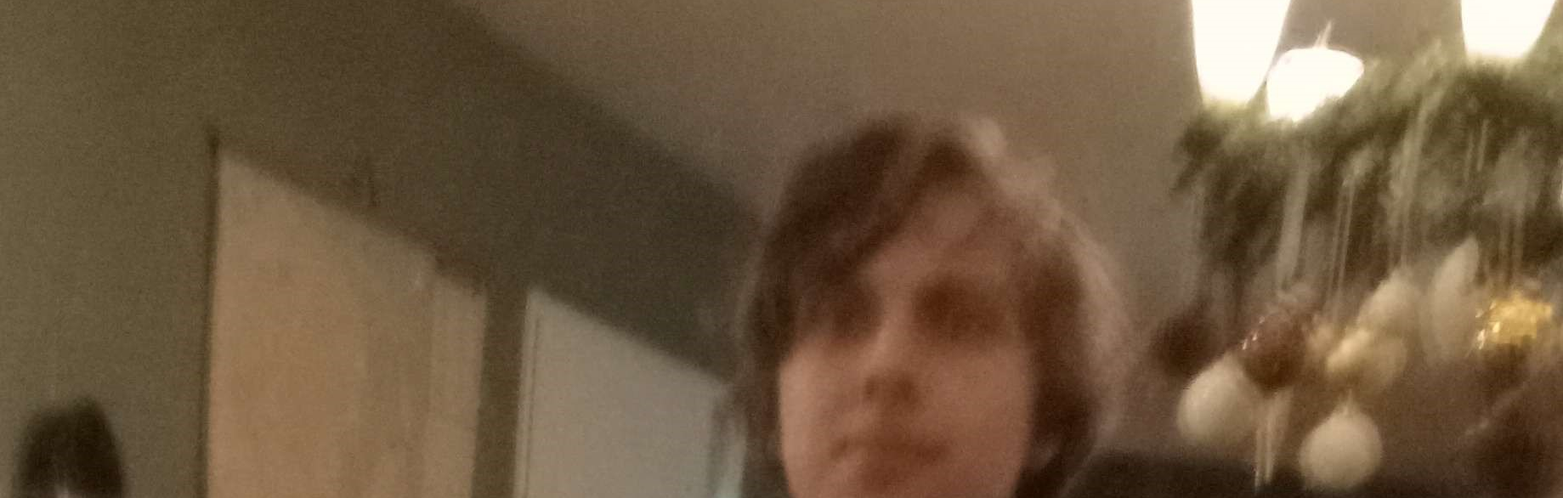
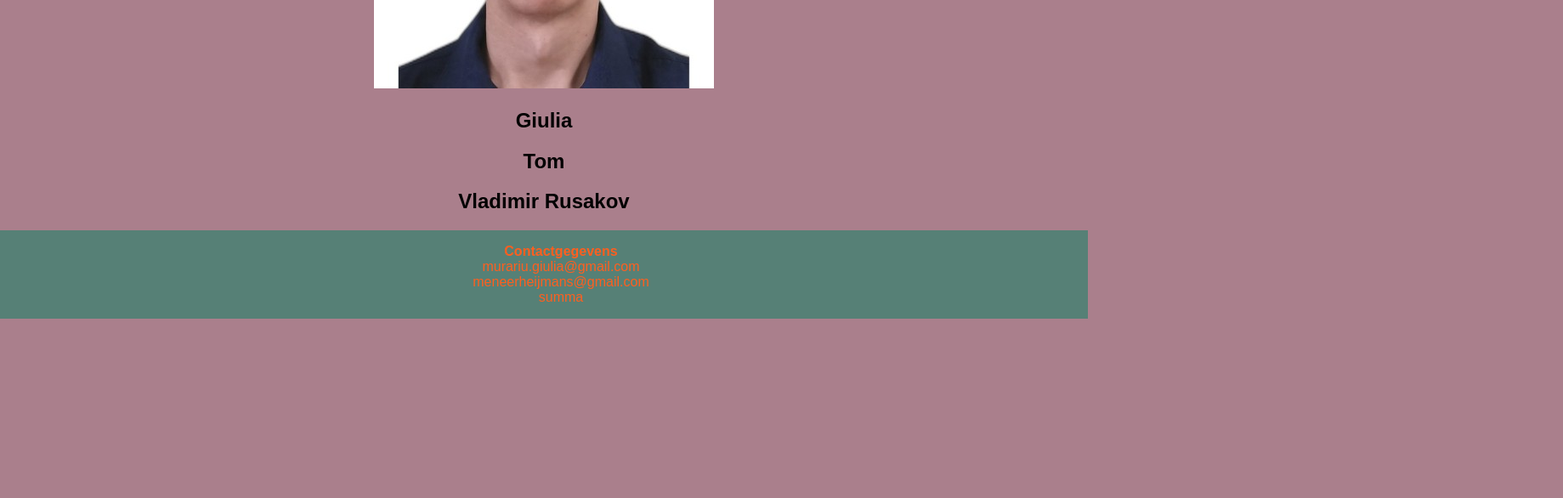
Before and after one commit to Raptrplays/DV4rep, a plain HTML site: page index.html in a window 1280 px wide. Shown: the part 860-1446 px from the top of the page at 85% size, 1839 px wide, since content can reach past the window. After the commit the page ends 1235 px from the top, so only its background shows below. Drawn offline with Linux system fonts and the light colour scheme.

Commit message:
fotosstartpagina

```diff
--- a/index.html
+++ b/index.html
@@ -18,6 +18,9 @@
         <img src="/img/ams.png" alt="giulia">
         <img src="/img/mongol.png" alt="tom">
         <img src="/img/rus.png" alt="random rus">
+        <h2>Giulia</h2>
+        <h2>Tom</h2>
+        <h2>Vladimir Rusakov</h2>
     </main>
 
     <footer>
--- a/style.css
+++ b/style.css
@@ -20,6 +20,12 @@ header a {
 main {
   text-align: center;
 }
+
+
+img{
+    height: 400px;
+}
+
 footer{
     background-color: #568076;
     text-align: center;
```
